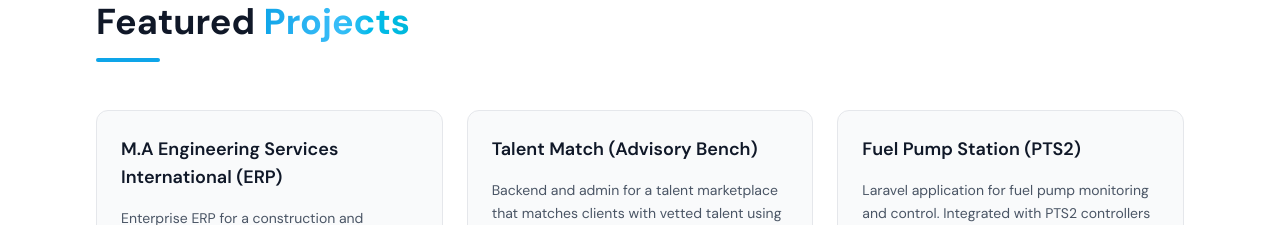
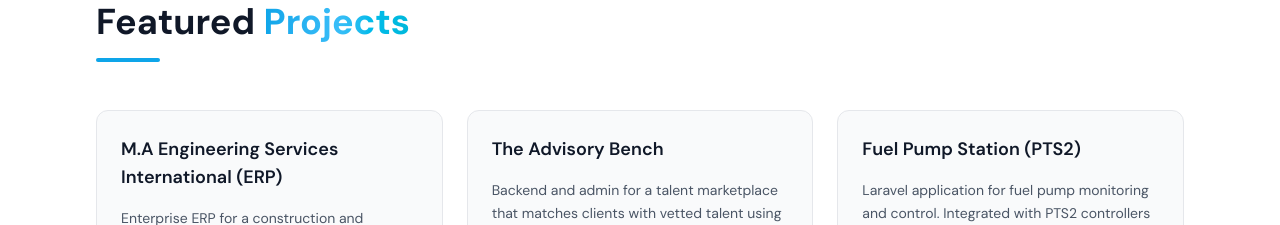
Before and after one commit to hassanfayyaz19/portfolio, a Vue app: page / in a window 1280 px wide. Shown: the part 3160-3385 px from the top of the page. Built offline with nearby package versions, Linux system fonts and the light colour scheme.

Commit message:
Update portfolio.js

```diff
--- a/src/data/portfolio.js
+++ b/src/data/portfolio.js
@@ -31,7 +31,7 @@
     tech: ['Laravel 13', 'PHP 8.4', 'Sanctum', 'Maatwebsite Excel', 'Tailwind CSS'],
   },
   {
-    title: 'Talent Match (Advisory Bench)',
+    title: 'The Advisory Bench',
     description: 'Backend and admin for a talent marketplace that matches clients with vetted talent using AI-powered, pgvector-based skill scoring. Covers project briefs, tiered matching and shortlisting, real-time messaging and video meetings, contracts with e-signatures, timesheets and expenses, invoicing, and reviews.',
     tech: ['Laravel 13', 'PostgreSQL', 'pgvector', 'OpenAI', 'Reverb WebSockets', 'Sanctum'],
   },
```
